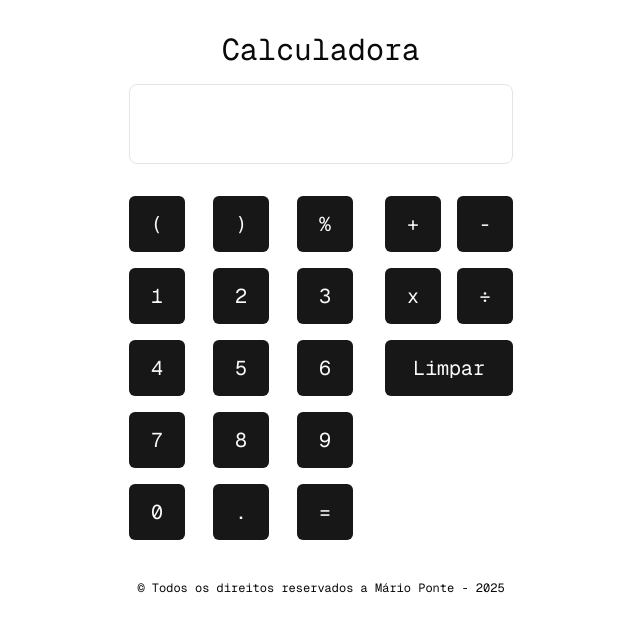
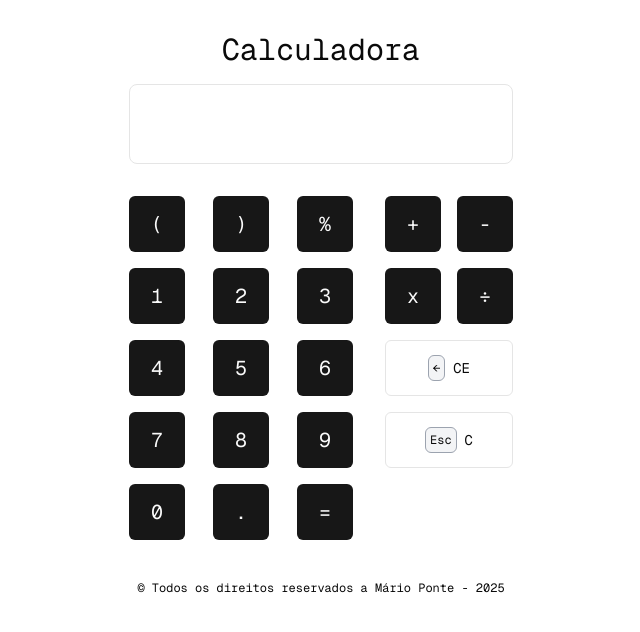
Before and after one commit to MarioPonte/DevLogicTools, a Next.js app: page /calculadora in a window 1280 px wide. Shown: the top 632 px of the page, without its empty margins (319-959 px from the left). Built offline with nearby package versions, Linux system fonts and the light colour scheme.

Commit message:
adding clear entry button to calculator

```diff
--- a/app/calculadora/page.tsx
+++ b/app/calculadora/page.tsx
@@ -2,6 +2,7 @@
 
 import { useEffect, useState } from "react";
 import { Button } from "@/components/ui/button";
+import KeyboardKey from "@/components/ui/keyboard-key";
 
 export default function Page() {
     const [input, setInput] = useState("");
@@ -25,6 +26,8 @@ export default function Page() {
         setInput("");
         setResult("");
     };
+
+    const handleClearEntry = () => setInput((prev) => prev.slice(0, -1));
 
     // Keyboard Keys input
     useEffect(() => {
@@ -108,9 +111,15 @@ export default function Page() {
                                 ))}
                             </div>
 
-                            <div>
-                                <Button className="text-xl w-full h-14" onClick={() => handleClear()}>
-                                    Limpar
+                            <div className="flex flex-col gap-4">
+                                <Button className="w-full h-14" variant="outline" onClick={() => handleClearEntry()}>
+                                    <KeyboardKey>←</KeyboardKey>
+                                    <span className="text-md">CE</span>
+                                </Button>
+
+                                <Button className="w-full h-14" variant="outline" onClick={() => handleClear()}>
+                                    <KeyboardKey>Esc</KeyboardKey>
+                                    <span className="text-md">C</span>
                                 </Button>
                             </div>
                         </div>
--- a/app/layout.tsx
+++ b/app/layout.tsx
@@ -3,6 +3,11 @@ import localFont from "next/font/local";
 import "./globals.css";
 import { Toaster } from "@/components/ui/toaster"
 import Footer from "@/components/Footer";
+
+export const metadata: Metadata = {
+  title: 'Dev Logic Tools',
+  description: 'Um hub de ferramentas úteis para tornar as tuas tarefas mais rápidas, simples e eficientes.',
+}
 
 const geistMono = localFont({
   src: [
--- a/app/page.tsx
+++ b/app/page.tsx
@@ -7,10 +7,13 @@ export default function Home() {
   return (
     <div className="mx-auto my-8 max-w-3xl px-4 sm:px-6">
       <div className="max-w-[860px] flex flex-col gap-4">
-        <div className="text-center text-xl md:text-3xl">
-          <h1>
+        <div className="text-center mb-6">
+          <h1 className="text-center text-xl md:text-3xl">
             Dev Logic Tools
           </h1>
+          <span className="text-center text-sm text-neutral-400">
+            Um hub de ferramentas úteis para tornar as tuas tarefas mais rápidas e eficientes.
+          </span>
         </div>
         <div className="flex flex-col gap-2 items-center">
           <Link href="/gerador-de-senhas" className="flex items-center justify-between w-80 text-xl p-2 border-2 border-black rounded-md">
--- /dev/null
+++ b/components/ui/keyboard-key.tsx
@@ -0,0 +1,9 @@
+const KeyboardKey = ({ children }: { children: React.ReactNode }) => {
+    return (
+      <span className="inline-flex items-center justify-center border border-gray-400 rounded-md px-1 py-1 text-xs font-mono bg-gray-100">
+        {children}
+      </span>
+    );
+  };
+
+  export default KeyboardKey;
```
